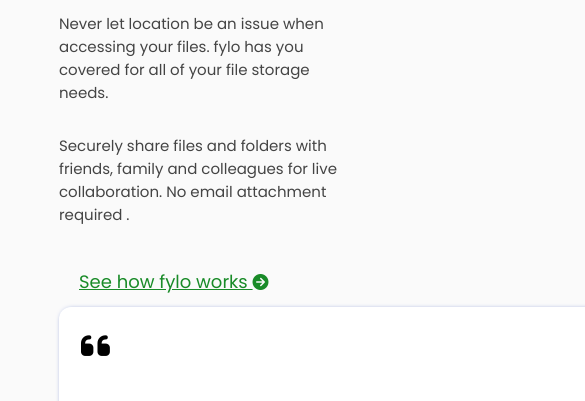
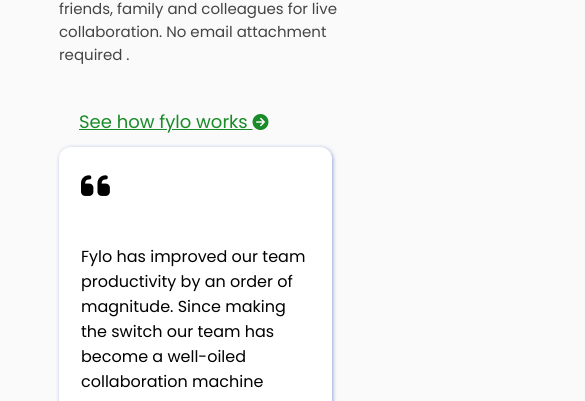
Before and after one commit to DonaldKnut/Fylo, a plain HTML site: page index.html in a window 390 px wide. Shown: the part 1237-1638 px from the top of the page, 585 px wide, since content can reach past the window. Drawn offline with nearby package versions, Linux system fonts and the light colour scheme.

Commit message:
2: refactor the testimonial class styling regarding width and height

```diff
--- a/style.css
+++ b/style.css
@@ -1268,6 +1268,12 @@ textarea {
     /* display: none; */
   }
 
+  .testimonial {
+    width: 273px;
+    height: 373px;
+    margin-bottom: 212px;
+  }
+
   .featured-text-btn_first {
     margin-bottom: 89px;
   }
```
